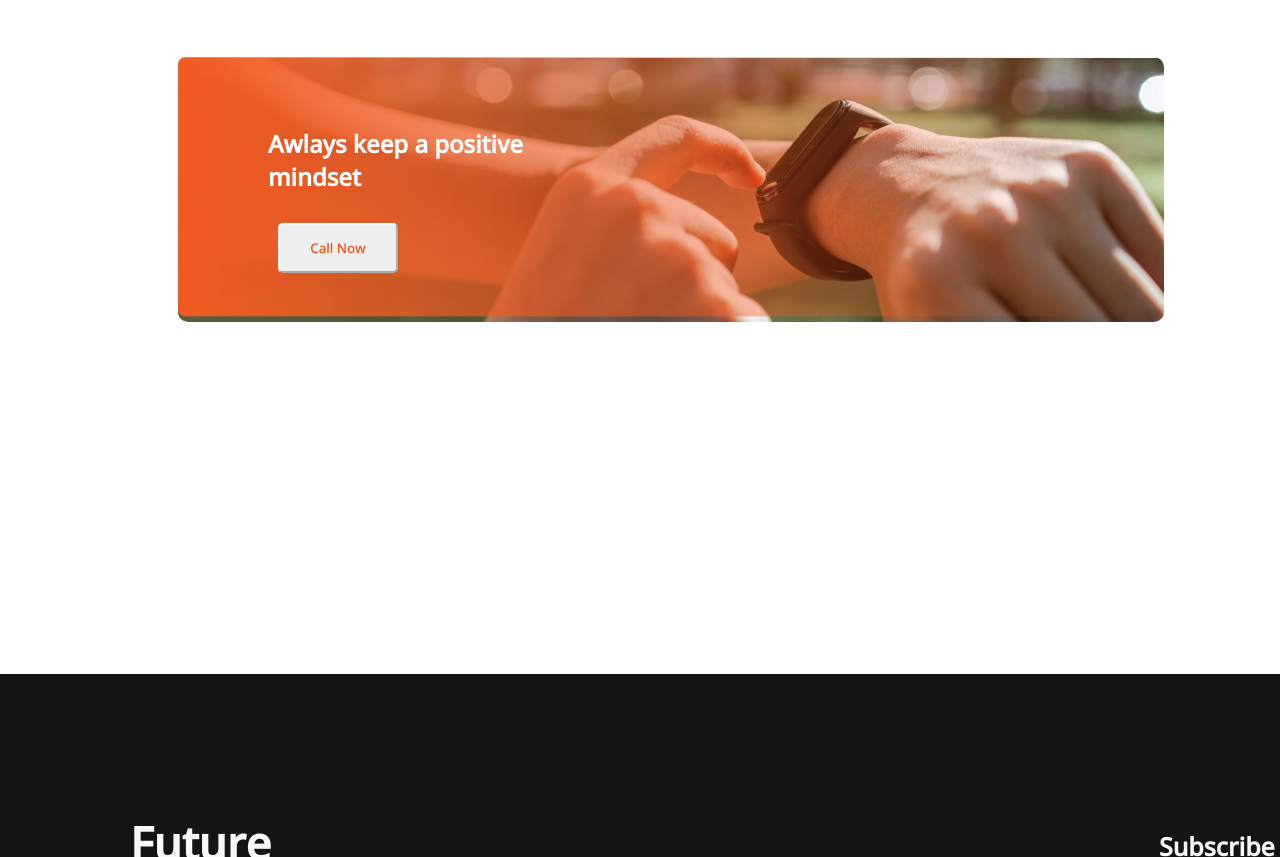
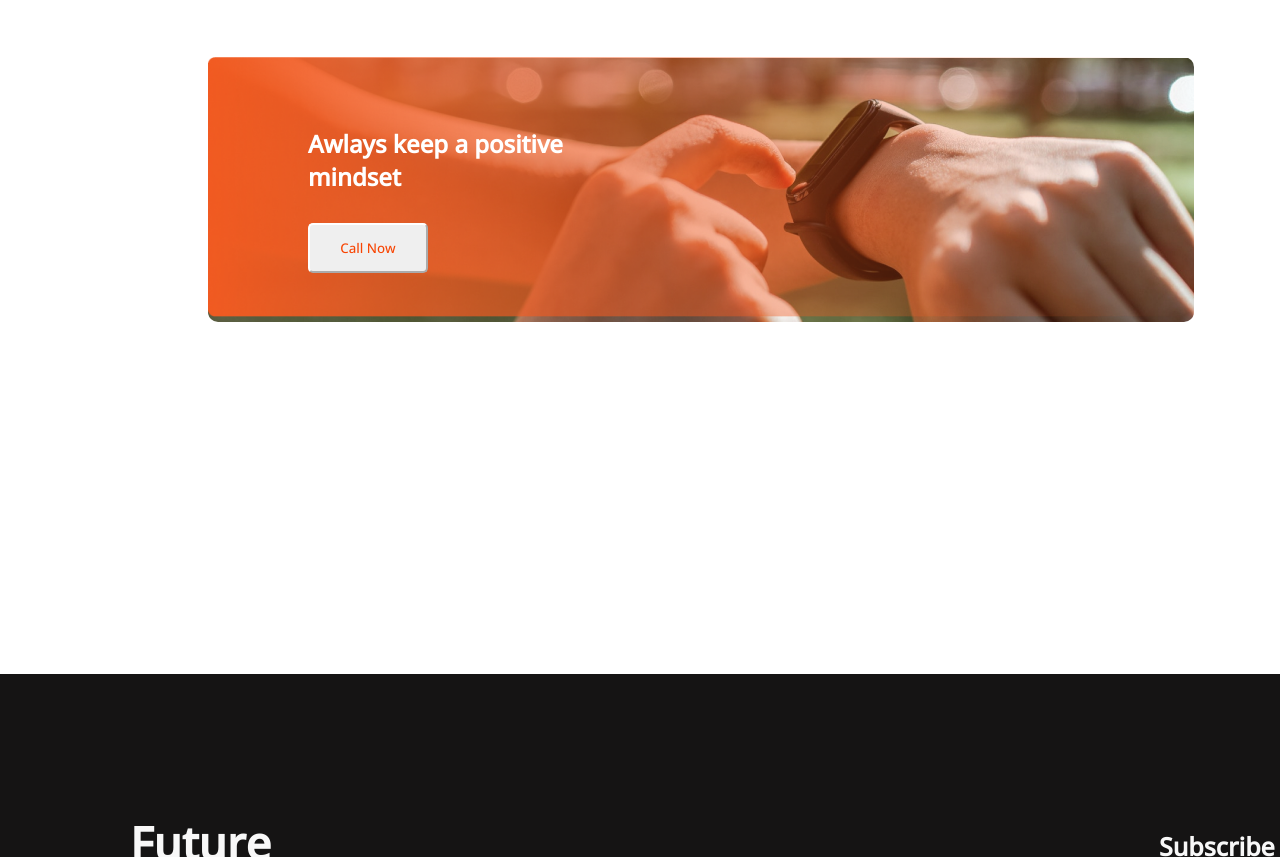
Before and after one commit to tutul111/first-assignment-repo, a plain HTML site: page index.html in a window 1280 px wide. Shown: the part 1972-2829 px from the top of the page. Drawn offline with nearby package versions, Linux system fonts and the light colour scheme.

Commit message:
all repo add

```diff
--- a/assignment.css
+++ b/assignment.css
@@ -104,7 +104,7 @@
     position: relative;
     width: 78%;
     background-repeat: no-repeat;
-    margin-left: 170px;
+    margin-left: 200px;
     border-radius: 10px;
     border-color: white;
 
@@ -115,7 +115,7 @@
     height: auto;
 }
 .gra-h2{
-    margin: 70px 0px 0px 90px;
+    margin: 70px 0px 0px 100px;
 
 }
 .gra-div{
```
